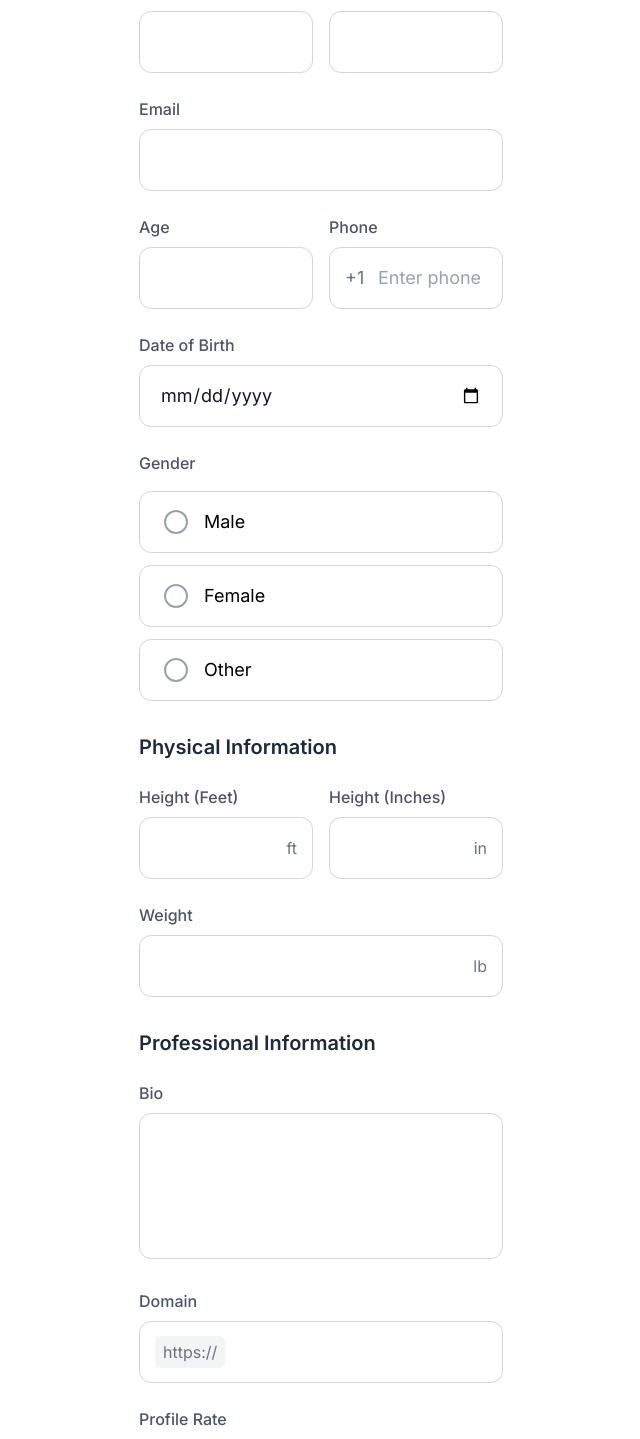
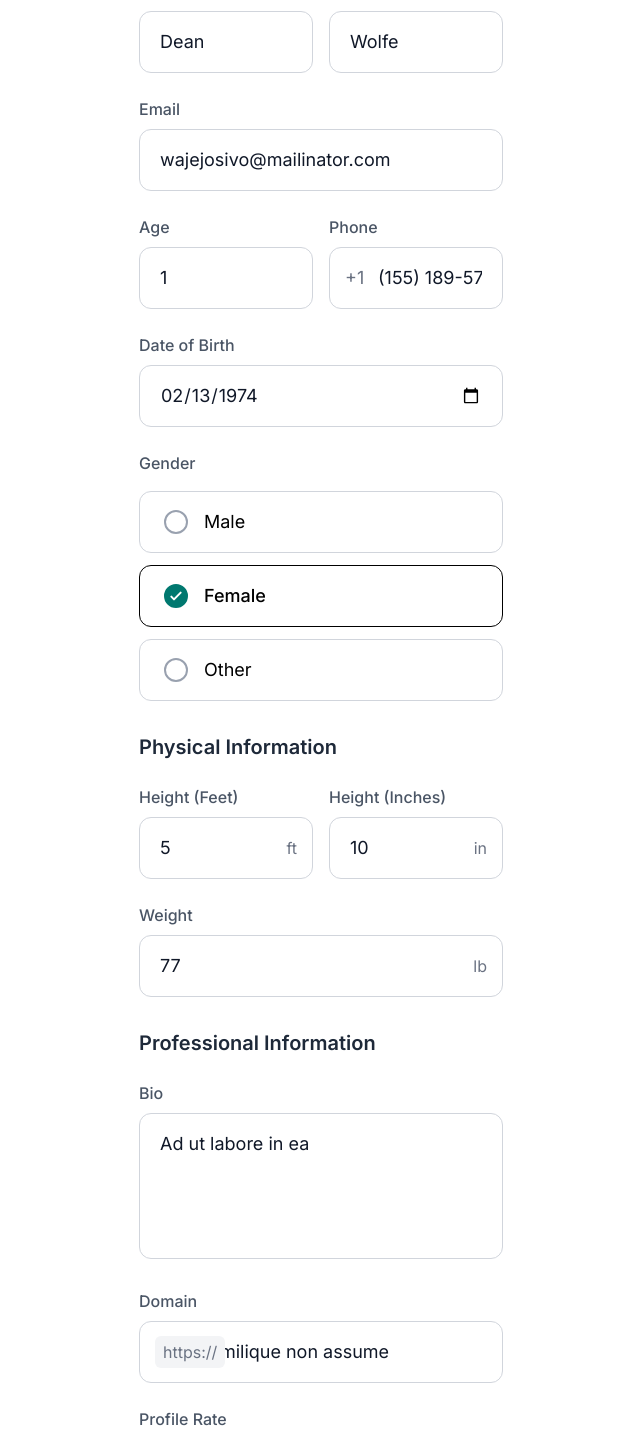
Before and after one commit to ThisIsntMyId/dynamic-form, a React (Vite) app: page /static-form in a window 1280 px wide. Shown: the part 285-1724 px from the top of the page, without its empty margins (101-741 px from the left). Built offline with nearby package versions, Linux system fonts and the light colour scheme.

Commit message:
working static form

```diff
--- a/src/components/Form/Inputs/CheckboxInput.tsx
+++ b/src/components/Form/Inputs/CheckboxInput.tsx
@@ -21,7 +21,6 @@ const CheckboxInput: React.FC<CheckboxInputProps> = ({
   label,
   hint
 }) => {
-  console.log("🚀 ~ error:", error)
   const handleChange = (option: string) => {
     const currentValue = value || [];
     const newValue = currentValue.includes(option)
--- a/src/components/Form/StaticForm.tsx
+++ b/src/components/Form/StaticForm.tsx
@@ -16,6 +16,10 @@ interface UserState {
 
 interface FormErrorMessages {
   [key: string]: string;
+}
+
+interface StaticFormProps {
+  initialUserState?: UserState;
 }
 
 const formRules = {
@@ -68,10 +72,9 @@ const countryOptions = [
   'Saudi Arabia', 'Switzerland'
 ];
 
-const StaticForm: React.FC = () => {
-  const [userState, setUserState] = useState<UserState | null>(null);
+const StaticForm: React.FC<StaticFormProps> = ({ initialUserState }) => {
+  const [userState, setUserState] = useState<UserState | null>(initialUserState || null);
   const [formError, setFormError] = useState<Record<string, string> | null>(null);
-  console.log("🚀 ~ formError:", formError)
 
   const updateUserState = (path: string, value: any) => {
     const [group, field] = path.split('.');
--- a/src/routes/static-form.tsx
+++ b/src/routes/static-form.tsx
@@ -1,17 +1,49 @@
 import StaticForm from '@/components/Form/StaticForm';
 import { createFileRoute } from '@tanstack/react-router'
+
+const userResponse = {
+    "basicInfo": {
+        "firstName": "Dean",
+        "lastName": "Wolfe",
+        "email": "wajejosivo@mailinator.com",
+        "age": "1",
+        "phone": "+115518957053",
+        "dateOfBirth": "1974-02-13",
+        "gender": "Female"
+    },
+    "physicalInfo": {
+        "heightFeet": "5",
+        "heightInches": "10",
+        "weight": "77"
+    },
+    "professionalInfo": {
+        "domain": "Similique non assume",
+        "profileRate": "82",
+        "bio": "Ad ut labore in ea"
+    },
+    "documents": {
+        "tickets": {}
+    },
+    "preferences": {
+        "country": "United States",
+        "interests": [
+            "Machine Learning",
+            "Yoga",
+            "Photography"
+        ]
+    }
+};
 
 export const Route = createFileRoute('/static-form')({
   component: RouteComponent,
 })
 
 function RouteComponent() {
-
   return (
     <div className="max-w-4xl mx-auto p-6">
       <h1 className="text-2xl font-bold mb-6">Static Form Example</h1>
       <div className="grid grid-cols-1 md:grid-cols-2 gap-6">
-        <StaticForm />
+        <StaticForm initialUserState={userResponse} />
       </div>
     </div>
   );
```
